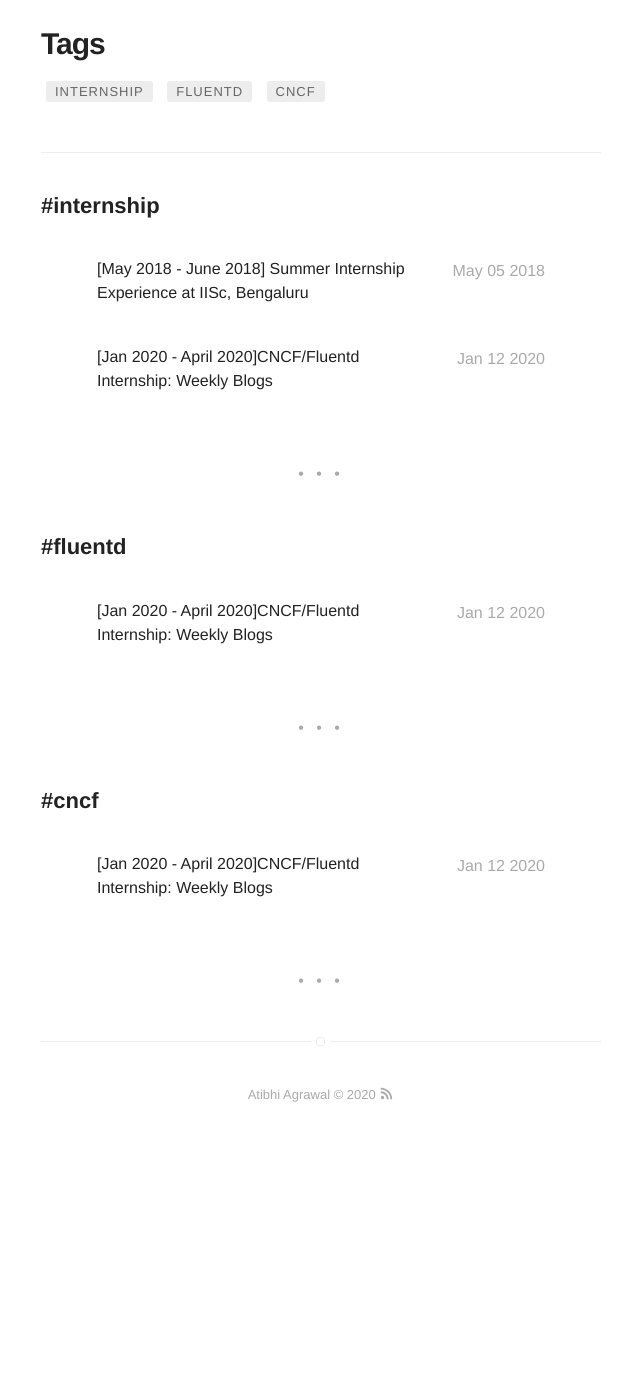
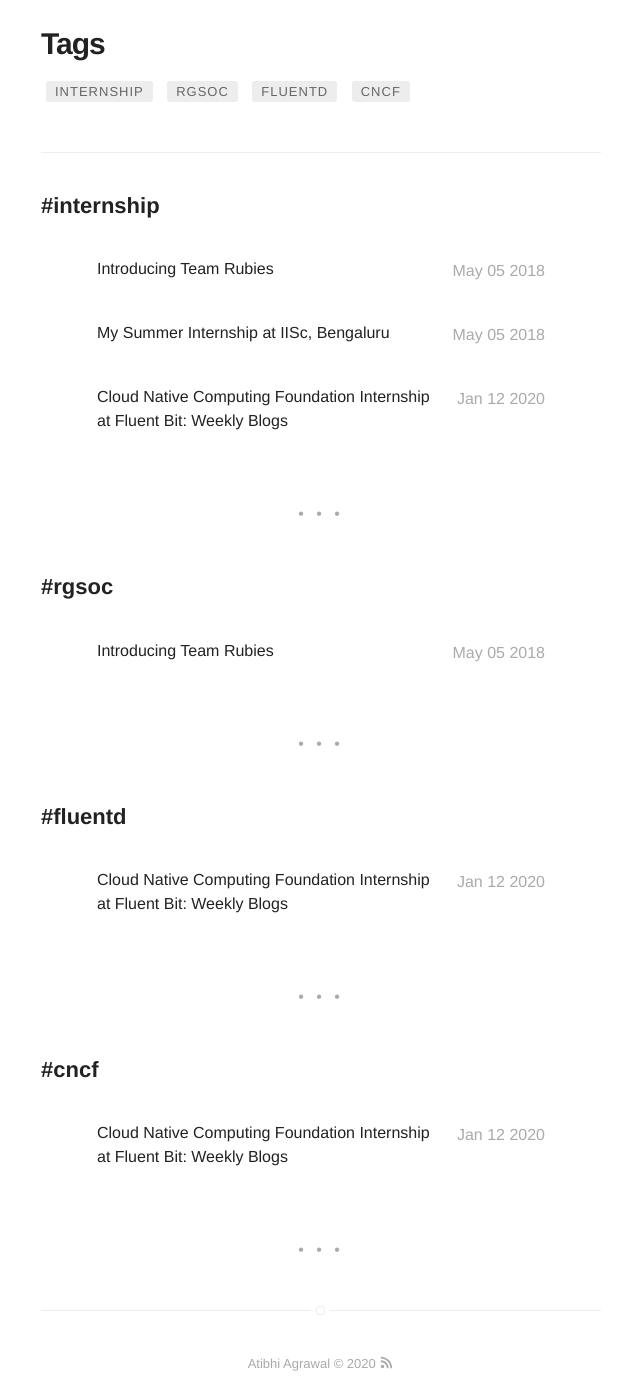
Before and after one commit to asquare14/aSquare14.github.io, a Jekyll site: the page built from tags.html, in a window 1280 px wide and 1400 px high, scrolled down 576 px. Shown: the whole window, without its empty margins (319-959 px from the left). Built offline with Jekyll 4.4.1, drawn with Linux system fonts in a browser that asks for light colours; before the commit the page ends 1738 px from its top, so only the background shows below that; some of the changed lines change nothing that is shown.

Commit message:
rgsoc-intro blog

```diff
--- /dev/null
+++ b/_posts/2018-1-6-RGSoC-Introduction.md
@@ -0,0 +1,125 @@
+---
+title: Introducing Team Rubies
+layout: post
+date: 2018-05-05 13:30
+tag:
+- internship
+- rgsoc
+category: blog
+author: Atibhi and Prateksha
+---
+
+### **The Journey of a Thousand Miles Begins with One Step : Our journey to becoming Rails Girls SoC Scholars 2018**
+
+#### **And here's how the journey of Team Rubies started!**
+
+Atibhi had just started learning Ruby on Rails and was googling some random error, when Google redirected her to the official page of Rails Girls Summer of Code.
+She started reading up on it. The more she read, the more convinced she became that she had to apply to this program !
+
+The next step was finding a teammate. She messaged a few people and Prateksha seemed the most interested ! She was her immediate junior in college and was enthusiastic about exploring new avenues.
+
+Together they embarked on the journey of becoming RGSoC 2018 scholars.
+
+![TeamRub](images/2018-07-30-TeamRubies.jpeg)
+
+**Atibhi & Prateksha** - They are enthusiastic Electronics and Communication Engineering undergraduates from IIIT Bangalore, India. They are working on if-me this summer which is a community for mental health experiences.
+
+Whenever life gets serious, they watch FRIENDS to let their hair down. They want to dress like Rachel, eat like Joey, joke like Chandler, love like Ross, organize like Monica and run like Phoebe. :stuck_out_tongue:
+
+Atibhi is a 3rd year Undergrad student who thinks she is Monica Geller's real life version. She has lost over 30kgs and can be found reading or coding if she is not worrying about how to become fitter. She is happiest when travelling. She makes sure she knows the historical background of a new place before she visits it and can spend her nights at museums.
+An electronics student by day and open source contributor at night, she hopes to someday combine her love for hardware and software !
+
+Prateksha is a 2nd year Undergrad student, who can be found humming a tune or dancing to one if she isn't coding. Solving algorithms keeps her engaged in her free time. She loves shopping and exploring new places. She enjoys meeting new people and interacting with them. It amuses her to know about different cultures and ideologies. Apart from this, she loves organizing and volunteering at events.
+
+### **Finding Coaches**
+
+They had found each other but now they had to find coaches. They found four awesome coaches.
+
+**Aditya T** - Aditya is their senior at college. He is specialising in Pattern Recognition and Signal Processing. He is presently an Artificial Intelligence developer for Klarity Law and did his GsoC 2017 with Systers.
+
+**Athitya** - To the outside world, he's a Mechie at IIT,Kharagpur. But, with the help of his friends at IITKGP, he codes. He's a wizard with Ruby and did his GSoC 2017 at Ruby Foundation. He is interning at Intuit this summer.
+
+**Gaurav** - Gaurav is their super senior at college who interned at Microsoft this summer. He is a coding enthusiast and a proficient web developer. He works on how Machine Perception can help us reach from Artificial Narrow Intelligence to Artificial General Intelligence. He did his GSoC 2017 at Berkman Centre.
+
+**Raounaq** - Raounaq is a passionate software developer who uses Ruby to express in code what defines him. Apart from coding he played for a football club from Delhi, India. He also likes to travel.
+
+**Brihi** - Atibhi's childhood friend, RGSoC 2017 scholar and a person who loves Code, Coffee and Music. Brihi can work with anything that is associated with Data, Machine Learning, and AI. Even though she isn't their official coach, RGSoC 2018 wouldn't have been possible without her. From reviewing their application to jumping with joy when they got selected, she has been their biggest supporter throughout the process !
+
+### **Choosing a project and interacting with the mentors !**
+
+They had chosen their project even before the list of official projects had been announced. They were thrilled when their primary choice "if-me" got selected for RGSoC'18.
+They could relate to "if-me" and wanted to contribute to the mental health community. Here is their first contact with Julia, their mentor way before the official list was announced.
+
+![FirstContact](images/2018-07-30-TeamRubies-FirstContact.png)
+
+
+After this, Julia added them to slack. The slack community was amazing. They had previously worked with Ruby on Rails and wanted to start with ReactJS components in if-me. If-me community helped them learn Javascript and then React. By February,they had submitted their first PR. Yes ! It was in React !
+Apart from the community being so helpful, their mentor Julia had a unique ritual. She would do weekly shout-outs where she would thank people who worked on an issue or helped if-me in any way.
+To know that their contributions were valuable motivated them further.
+Here is how the weekly shout-out looked like !
+
+![WeeklyShout-Out](images/2018-07-30-TeamRubies-WeeklyShoutouts.png)
+<div class="image-credits"><b>Weekly Shout-Out (Credit: Slack-Julia)</b></div>
+
+Moreover, Julia mailed them if-me stickers and a handwritten card !
+
+![StickersCard](images/2018-07-30-TeamRubies-StickersAndCard.jpeg)
+
+
+They had fallen in love with the community and were thankful to be a part of it. Being RGSoC scholars to work for "if-me" was just the cherry on top !
+
+
+### **Best surprise of their lives !**
+
+On 5th April, they got a mail for the first round of interview.This was their first ever interview and they had butterflies in their stomach!
+After the interview, they had their fingers crossed and were eagerly waiting for the results.
+
+Soon it was the time for results! 17th April was finally here! Both of them were anxious and were continuously checking their mails. At 12:30 AM they received a mail saying that there was another round of interview. :sweat_smile:
+
+They thought that their first interview wasn't good enough and this was the final chance for them to redeem themselves.
+By 19th April they had gone through their proposal multiple times and brushed up their technical knowledge. The interview was scheduled to start at 9 PM and they sat nervously in front of their laptops at 8:30 PM. At 9 PM the interview started. Little did they know that this is what RGSoC meant by "interview".
+
+![HappyUs](images/2018-07-30-TeamRubies-HappyUs.jpeg)
+
+... a dream that they had been chasing for over 4 months had finally come true. It was no interview, it was the final results. The RGSoC team told them via live call that they were selected.
+
+
+### **The Team**
+
+![TheTeam](images/2018-07-30-TeamRubies-TheTeam.jpeg)
+<div class="image-credits"><b>The Team, Left to Right and Top to Bottom: Julia, Srishti, Camille, Prateksha, Atibhi, Aditya, Gaurav, Nishiki, Alvaro, Athitya, Raounaq (Credits: Slack - Julia, Srishti, Nishiki, Alvaro; GitHub - Camille, Athitya; Google Hangouts - Raounaq )</b></div>
+
+#### ***Mentors***
+
+**Julia**
+
+She is the founder of the "if-me", she started it in 2014 as an undergraduate student. She is a developer and storyteller who loves to be creative in web and mobile development, art, writing, and speaking.
+
+**Camille**
+
+Incorrigible humanist and full-stack web developer excited about interdisciplinary collaboration, open source software, and facilitating supportive team environments. She is helping us with Ruby on Rails.
+
+**Alvaro**
+
+He is currently a 4th year CS undergrad at the Polytechnic University of Valencia, specifically the branch of Computing and Artificial Intelligence. He has experience in web development, virtual and augmented reality and 3D printing. He is also helping us with Ruby on Rails.
+
+**Nishiki**
+
+He's a web developer aiming to build products that deliver value for good causes. He is helping us with ReactJs.
+
+#### ***Supervisor***
+
+**Srishti**
+
+ An RGSoC'16 alumni, she's a Product Security Engineer at Citrix. She is also a Graphic Designer,Pianist, Multilingual programmer and an avid book reader. She wants to use her knowledge to make a change.
+
+
+### **Their goals for the summer !**
+
+They want make friends from all over the world. They also want to discuss new programming paradigms, gain new insights and knowledge from the open source community.
+
+----
+
+*[This blog post was originally published on [railsgirlssummerofcode.com](https://railsgirlssummerofcode.org/blog/2018-07-30-introducing-team-rubies)]*
+
+*[You can also read our interview with Julia, the founder of if-me.org [here](https://medium.com/ifme/meet-atibhi-and-prateksha-our-rails-summer-of-code-students-f3c2f0742ead)]*
--- a/_posts/2018-5-5-My-Summer-Internship-at-IISC.md
+++ b/_posts/2018-5-5-My-Summer-Internship-at-IISC.md
@@ -1,6 +1,6 @@
 ---
 
-title: "[May 2018 - June 2018] Summer Internship Experience at IISc, Bengaluru"
+title: "My Summer Internship at IISc, Bengaluru"
 layout: post
 date: 2018-05-05 13:30
 tag:
--- a/_posts/2020-1-12-weekly-blogs-fluentd-internship.markdown
+++ b/_posts/2020-1-12-weekly-blogs-fluentd-internship.markdown
@@ -1,6 +1,6 @@
 ---
 
-title: "[Jan 2020 - April 2020]CNCF/Fluentd Internship: Weekly Blogs"
+title: "Cloud Native Computing Foundation Internship at Fluent Bit: Weekly Blogs"
 layout: post
 date: 2020-01-12 13:30
 tag:
```
Also changed, not shown: _posts/images/2018-07-30-TeamRubies-FirstContact.png (added), _posts/images/2018-07-30-TeamRubies-HappyUs.jpeg (added), _posts/images/2018-07-30-TeamRubies-StickersAndCard.jpeg (added), _posts/images/2018-07-30-TeamRubies-TheTeam.jpeg (added), _posts/images/2018-07-30-TeamRubies.jpeg (added).
